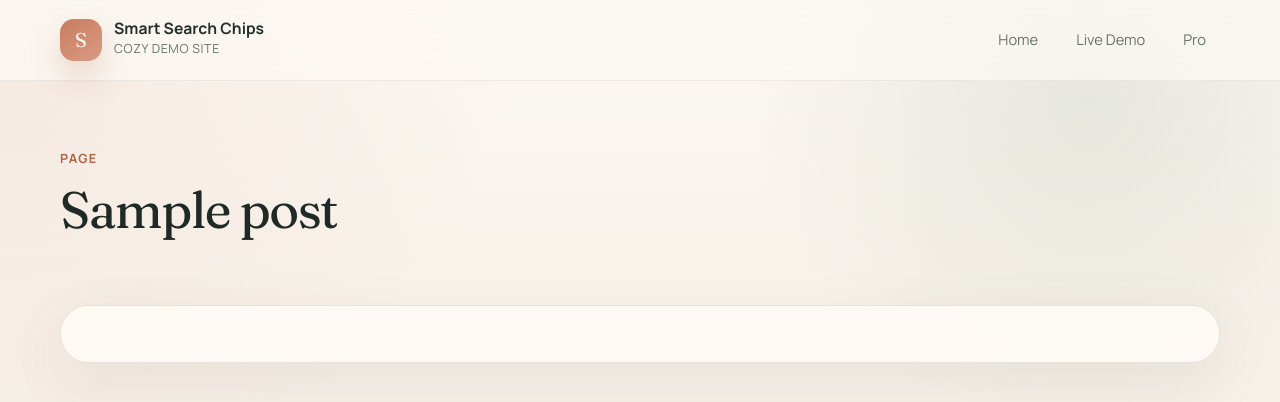
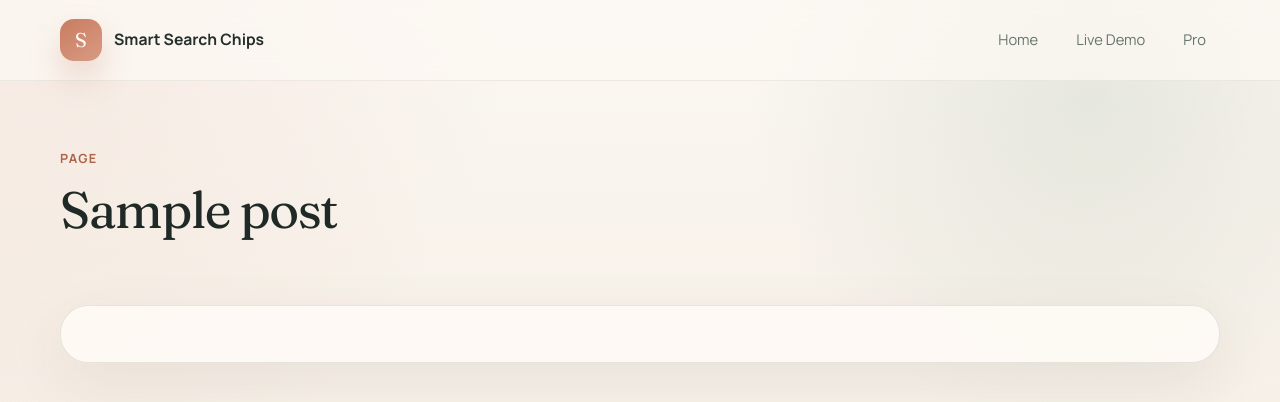
Before and after one commit to JanBartos6/smart-search-chips, a WordPress theme: template marketing/ssc-cozy-demo-theme/page.php in a window 1280 px wide. Shown: the top 402 px of the page. Run offline with PHP 8.4 and a stand-in for WordPress, Linux system fonts and the light colour scheme; the site name, menu and one post (Sample post) are stand-ins, and other content is empty.

Commit message:
Simplify brand to just 'Smart Search Chips' and add SVG favicon
Removed 'Cozy Demo Site' subtitle from the header brand.
Added an SVG favicon matching the terracotta 'S' brand mark.

Co-Authored-By: Claude Opus 4.6 (1M context) <noreply@anthropic.com>

```diff
--- a/marketing/ssc-cozy-demo-theme/header.php
+++ b/marketing/ssc-cozy-demo-theme/header.php
@@ -7,6 +7,7 @@ if ( ! defined( 'ABSPATH' ) ) {
 <head>
     <meta charset="<?php bloginfo( 'charset' ); ?>" />
     <meta name="viewport" content="width=device-width, initial-scale=1" />
+    <link rel="icon" href="<?php echo esc_url( get_theme_file_uri( 'assets/favicon.svg' ) ); ?>" type="image/svg+xml">
     <?php wp_head(); ?>
 </head>
 <body <?php body_class(); ?>>
@@ -18,7 +19,6 @@ if ( ! defined( 'ABSPATH' ) ) {
                 <span class="ssc-brand__mark">S</span>
                 <span class="ssc-brand__text">
                     <strong>Smart Search Chips</strong>
-                    <small>Cozy Demo Site</small>
                 </span>
             </a>
             <nav class="ssc-nav" aria-label="<?php esc_attr_e( 'Primary navigation', 'ssc-cozy-demo' ); ?>">
```
Also changed, not shown: marketing/ssc-cozy-demo-theme/assets/favicon.svg (added).
